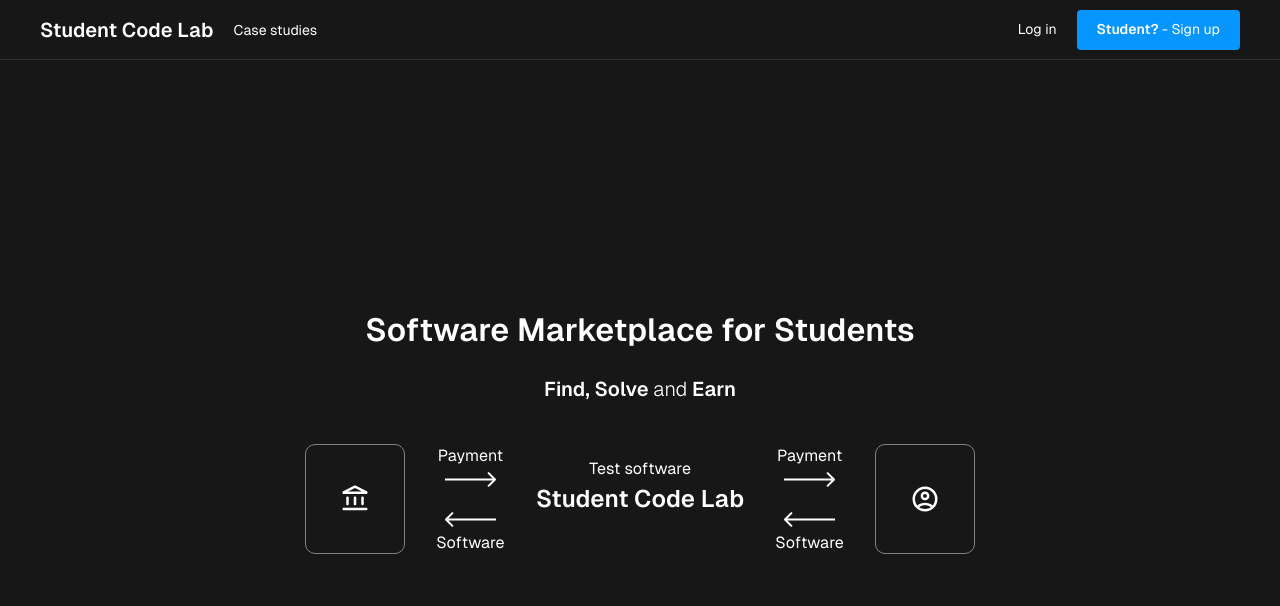
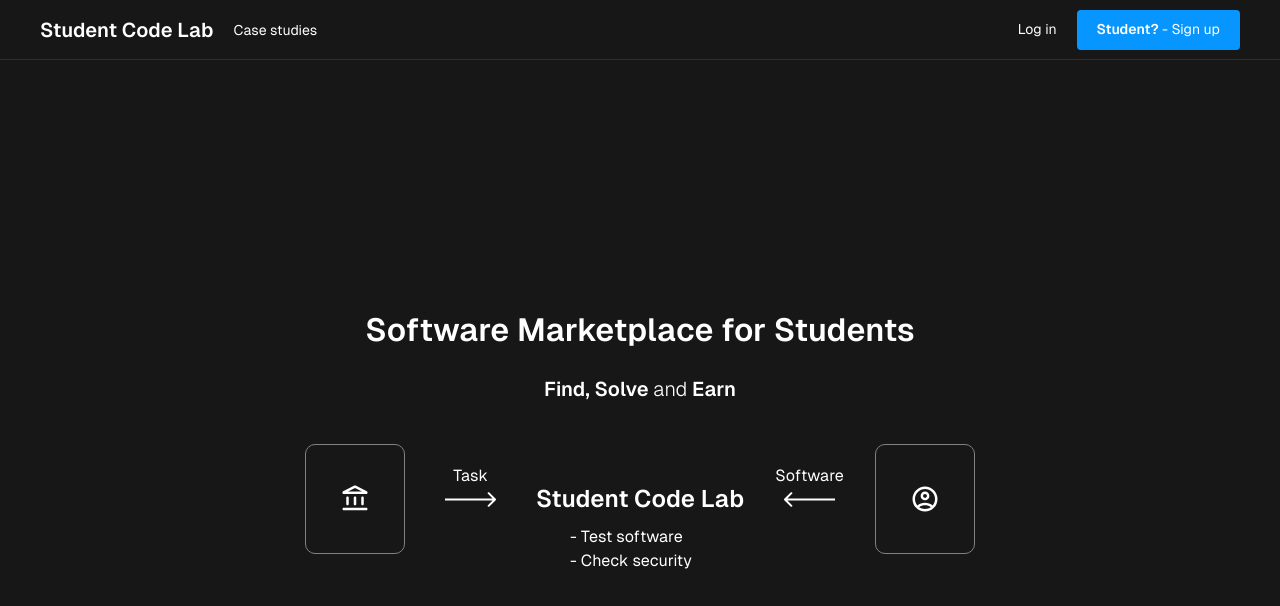
Before and after one commit to jackstewart254/studentcodelab, a Next.js app: page / in a window 1280 px wide. Shown: the top 606 px of the page. Built offline with nearby package versions, Linux system fonts and the light colour scheme.

Commit message:
Added an animation

```diff
--- a/app/pages/landing/page.tsx
+++ b/app/pages/landing/page.tsx
@@ -5,85 +5,156 @@ import { motion } from "motion/react";
 import { arrow, org, user } from "../../components/svg/svg";
 
 const Landing = ({ dims }: { dims: Dimensions }) => {
-  const [render, setRender] = useState<boolean>(false);
+  const [refresh, setRefresh] = useState<boolean>(false);
+  const [render, setRender] = useState<number>(0);
+  const [textAnim, setTextAnim] = useState<number>(0);
 
   useEffect(() => {
-    const timer = setTimeout(() => {
-      setRender(!render);
-    }, 3000);
+    if (refresh === true) {
+      const timer1 = setTimeout(() => setRender(1), 500);
+      const timer2 = setTimeout(() => {
+        setRender(2);
+      }, 2500);
+      const timer3 = setTimeout(() => setRender(3), 3500);
+      const timer4 = setTimeout(() => {
+        setRender(4);
+      }, 5500);
+      const timer5 = setTimeout(() => setRender(5), 6500);
+      const timer6 = setTimeout(() => {
+        setRender(6);
+      }, 7500);
+      const timer7 = setTimeout(() => {
+        setRender(7);
+        setRefresh(false);
+      }, 8500);
 
-    return () => clearTimeout(timer);
+      return () => {
+        clearTimeout(timer1);
+        clearTimeout(timer2);
+        clearTimeout(timer3);
+        clearTimeout(timer4);
+        clearTimeout(timer5);
+        clearTimeout(timer6);
+        clearTimeout(timer7);
+      };
+    } else {
+      setRefresh(true);
+    }
+  }, [refresh]);
+
+  useEffect(() => {
+    if (render === 1) {
+      const timer1 = setTimeout(() => {
+        setTextAnim(1);
+      }, 500);
+      const timer2 = setTimeout(() => {
+        setTextAnim(2);
+      }, 1000);
+      const timer3 = setTimeout(() => {
+        setTextAnim(3);
+      }, 1500);
+      const timer4 = setTimeout(() => {
+        setTextAnim(0);
+      }, 2000);
+    }
+    if (render === 3) {
+      const timer1 = setTimeout(() => {
+        setTextAnim(1);
+      }, 500);
+      const timer2 = setTimeout(() => {
+        setTextAnim(2);
+      }, 1000);
+      const timer3 = setTimeout(() => {
+        setTextAnim(3);
+      }, 1500);
+      const timer4 = setTimeout(() => {
+        setTextAnim(0);
+      }, 2000);
+    }
+    if (render === 5) {
+      const timer1 = setTimeout(() => {
+        setTextAnim(1);
+      }, 500);
+      const timer2 = setTimeout(() => {
+        setTextAnim(0);
+      }, 1000);
+      // const timer2 = setTimeout(() => {
+      //   setTextAnim(2);
+      // }, 1000);
+      // const timer3 = setTimeout(() => {
+      //   setTextAnim(3);
+      // }, 1500);
+    }
   }, [render]);
+
+  useEffect(() => {
+    console.log(textAnim);
+  }, [textAnim]);
 
   const renderMoving = () => (
     <div className="flex flex-row items-center mt-[40px]">
       <div className="h-[110px] w-[100px] border border-[#818181] rounded-[10px] flex items-center justify-center">
         {org()}
       </div>
-      <motion.div
-        initial={{ height: 15 }}
-        animate={{ height: render === false ? 15 : 55 }}
-        className="w-[51px] relative mx-[40px] justify-center flex"
-      >
+      <motion.div className="w-[51px] relative mx-[40px] justify-center flex h-[15px]">
         <p className="absolute top-[-28px] text-white">
-          {render === true ? "Payment" : "Task"}
+          {render >= 0 && render < 4
+            ? "Task"
+            : render === 4
+            ? "Software"
+            : render > 4 && render <= 7
+            ? "Payment"
+            : ""}
         </p>
-        <motion.p
-          initial={{ opacity: 0 }}
-          animate={{ opacity: render === true ? 1 : 0 }}
-          className="absolute bottom-[-28px] text-white"
-        >
-          Software
-        </motion.p>
         <motion.div
           initial={{ rotate: 0 }}
-          animate={{ rotate: render === false ? 0 : 0 }}
+          animate={{
+            rotate: render >= 0 && render < 4 ? 0 : render === 4 ? 180 : 0,
+          }}
           transition={{ duration: 0.5 }}
-          className="h-[15px] absolute top-0"
-        >
-          {arrow()}
-        </motion.div>
-        <motion.div
-          initial={{ rotate: 0 }}
-          animate={{ rotate: render === false ? 0 : 180 }}
-          transition={{ duration: 0.5 }}
-          className="h-[15px] absolute bottom-0"
+          className="h-[15px]"
         >
           {arrow()}
         </motion.div>
       </motion.div>
       <div className="flex flex-col relative items-center">
-        <p className="absolute top-[-24px] text-white font-[400]">
-          {render === true ? "Test software" : "Process task"}
+        <p className="text-white font-[600] text-[24px]">Student Code Lab</p>
+        <div className="absolute bottom-[-56px] flex flex-col w-[140px]">
+          <motion.p
+            initial={{ opacity: 0 }}
+            animate={{ opacity: textAnim >= 1 ? 1 : 0 }}
+            className="text-white"
+          >
+            {render < 3
+              ? "- Break down task"
+              : render < 5
+              ? "- Test software"
+              : "- Take commission"}
+          </motion.p>
+          <motion.p
+            initial={{ opacity: 0 }}
+            animate={{ opacity: textAnim >= 2 ? 1 : 0 }}
+            className="text-white"
+          >
+            {render < 3 ? "- Add tips" : "- Check security"}
+          </motion.p>
+        </div>
+      </div>
+      <motion.div className="h-[15px] relative mx-[40px] items-center w-[51px] flex flex-col">
+        <p className="absolute top-[-28px] text-white">
+          {render < 2
+            ? ""
+            : render === 2
+            ? "Task"
+            : render >= 3 && render <= 5
+            ? "Software"
+            : "Payment"}
         </p>
-        <p className="text-white font-[600] text-[24px]">Student Code Lab</p>
-      </div>
-      <motion.div
-        className="h-[15px] relative mx-[40px] items-center w-[51px] flex flex-col"
-        initial={{ height: 15 }}
-        animate={{ height: render === false ? 15 : 55 }}
-      >
-        <p className="absolute top-[-28px] text-white">
-          {render === true ? "Payment" : "Task"}
-        </p>
-        <motion.p
-          initial={{ opacity: 0 }}
-          animate={{ opacity: render === true ? 1 : 0 }}
-          className="absolute bottom-[-28px] text-white"
-        >
-          Software
-        </motion.p>
         <motion.div
           initial={{ rotate: 0 }}
-          animate={{ rotate: render === false ? 0 : 0 }}
-          transition={{ duration: 0.5 }}
-          className="h-[15px] absolute top-0"
-        >
-          {arrow()}
-        </motion.div>
-        <motion.div
-          initial={{ rotate: 0 }}
-          animate={{ rotate: render === false ? 0 : 180 }}
+          animate={{
+            rotate: render <= 2 ? 0 : render >= 3 && render <= 5 ? 180 : 0,
+          }}
           transition={{ duration: 0.5 }}
           className="h-[15px] absolute bottom-0"
         >
```
